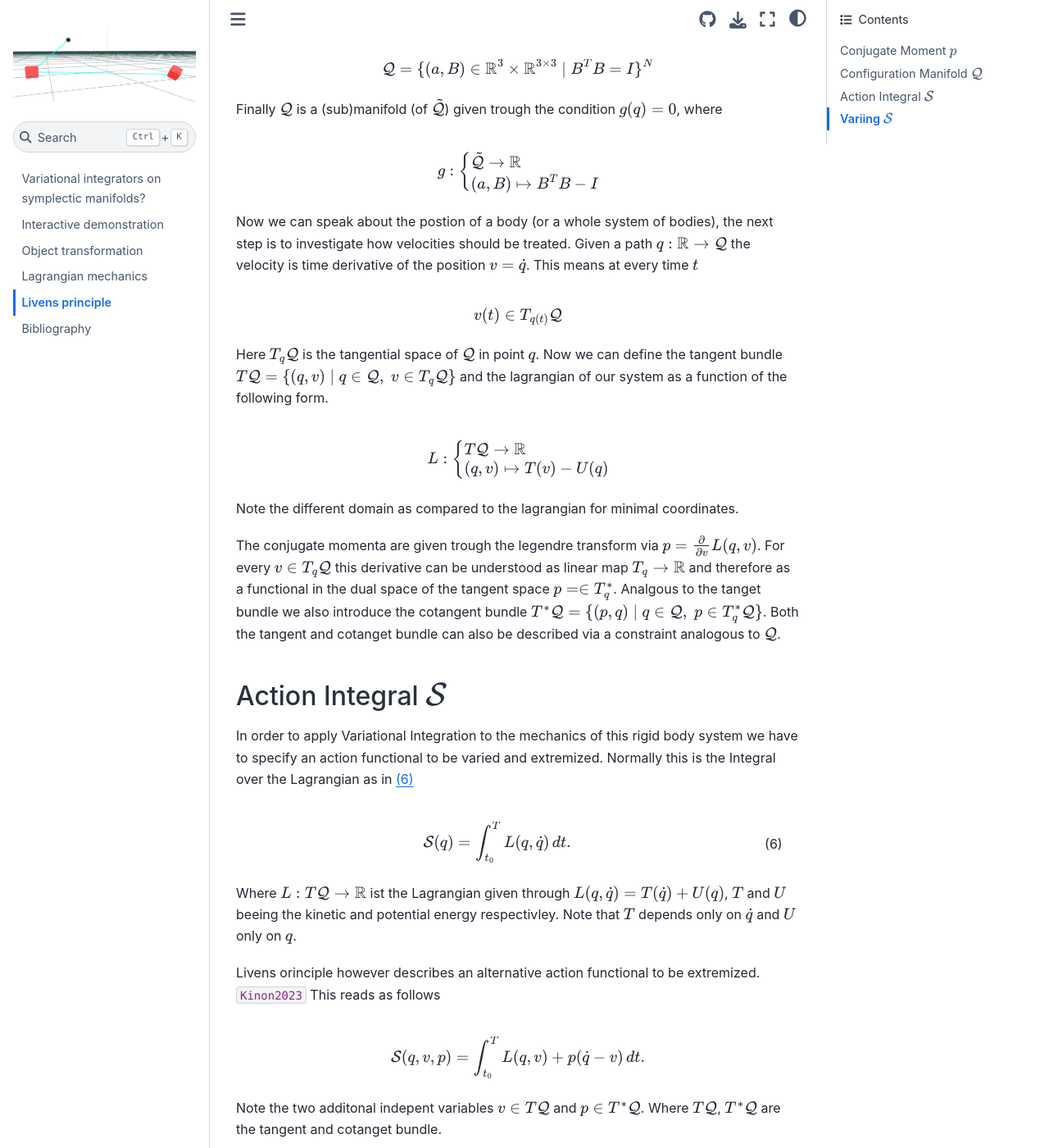
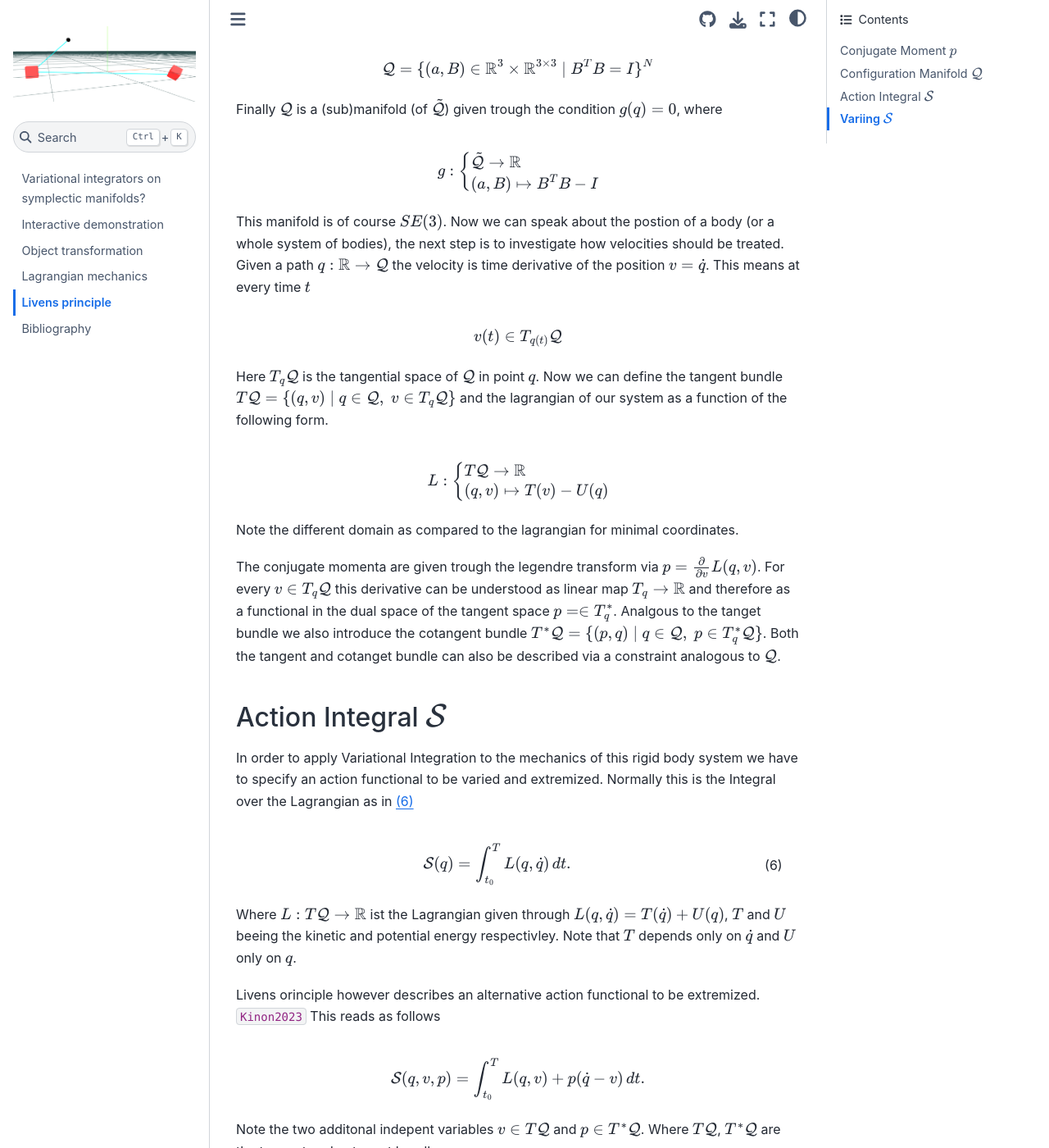
Before and after one commit to triadtitans/seminar_rigid_body_methods, a Jupyter Book: the page built from livensprinciple.md, in a window 1280 px wide and 1400 px high, scrolled down 1674 px. Shown: the whole window at 82% size. Built offline with Jupyter Book 1.0.4 settings and Sphinx 7.4.7 and the Sphinx Book theme 1.1.4, drawn with Linux system fonts in a browser that asks for light colours; cross-references to code outside the pages are shown as plain code; some of the changed text lies outside the part shown.

Commit message:
small change

```diff
--- a/livensprinciple.md
+++ b/livensprinciple.md
@@ -85,6 +85,7 @@
         \end{cases}
 $$
 
+This manifold is of course $SE(3)$.
 Now we can speak about the postion of a body (or a whole system of bodies), the next step is to investigate
 how velocities should be treated. Given a path $q : \mathbb{R} \to \mathcal{Q}$
 the velocity is time derivative of the position $ v = \dot{q} $. This means at every time $t$
@@ -141,3 +142,4 @@
 
 
 ## Variing $\mathcal{S}$
+In this section we show that by variing \mathcal{S} we can obtain the Euler-Lagrange equations.
```
